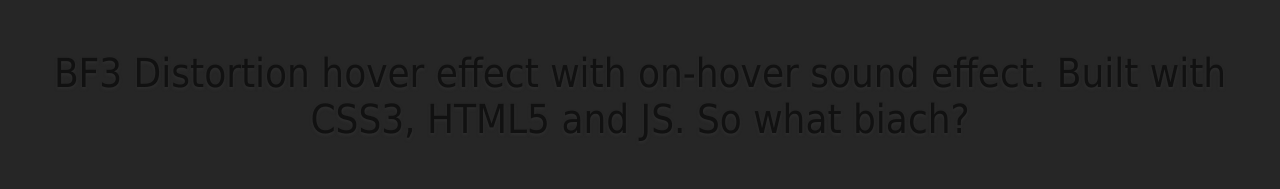
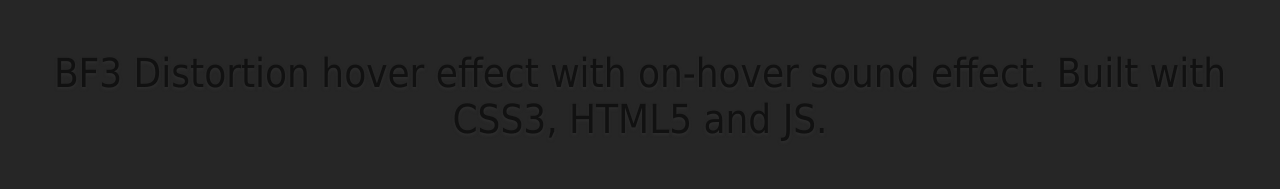
Before and after one commit to Rodrigoleon/Screen-Distortion-Effect--BF3-, a plain HTML site: page index.html in a window 1280 px wide. Shown: the top 189 px of the page. Drawn offline with nearby package versions, Linux system fonts and the light colour scheme.

Commit message:
Fixing that nonsense.

```diff
--- a/index.html
+++ b/index.html
@@ -12,7 +12,7 @@
 <body>
 
 	<header>
-		<h1>BF3 Distortion hover effect with on-hover sound effect. Built with CSS3, HTML5 and JS. So what biach?</h1>
+		<h1>BF3 Distortion hover effect with on-hover sound effect. Built with CSS3, HTML5 and JS.</h1>
 	</header>
 
 	<div id="distort">
```
